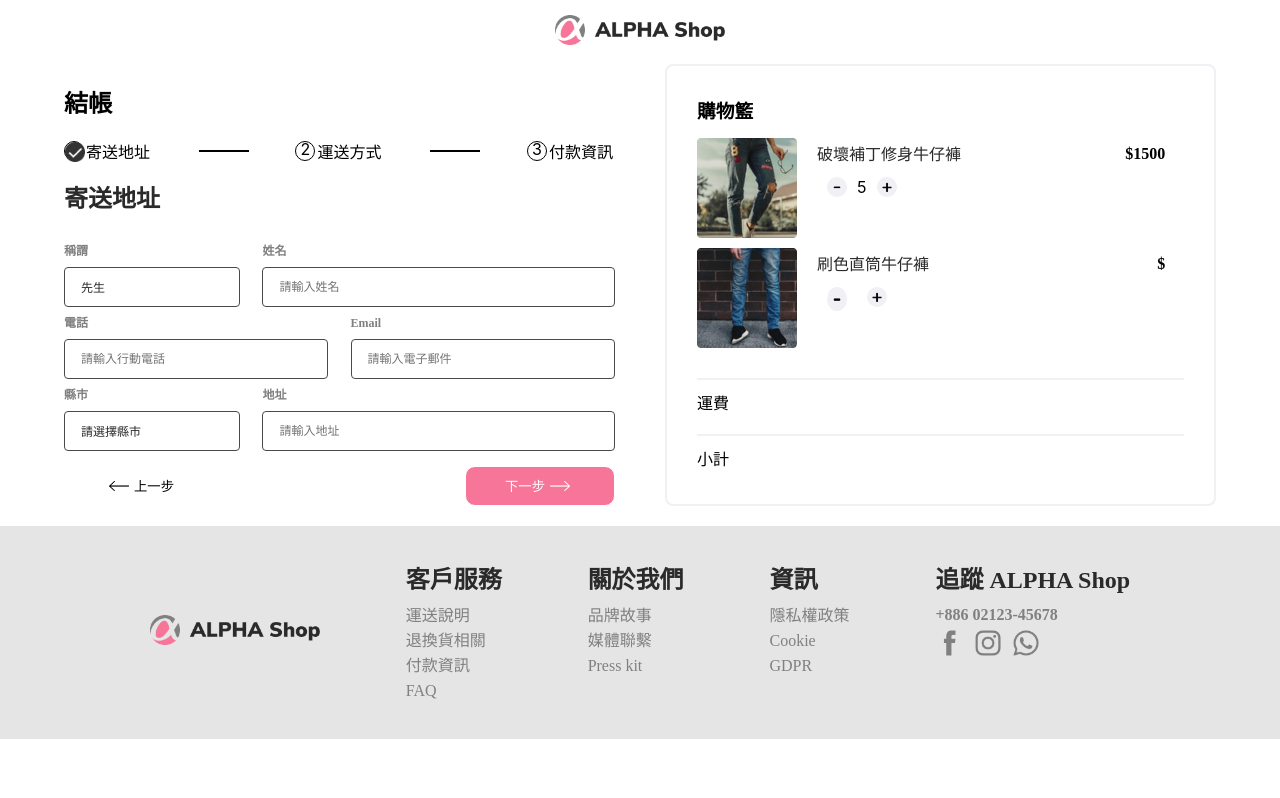
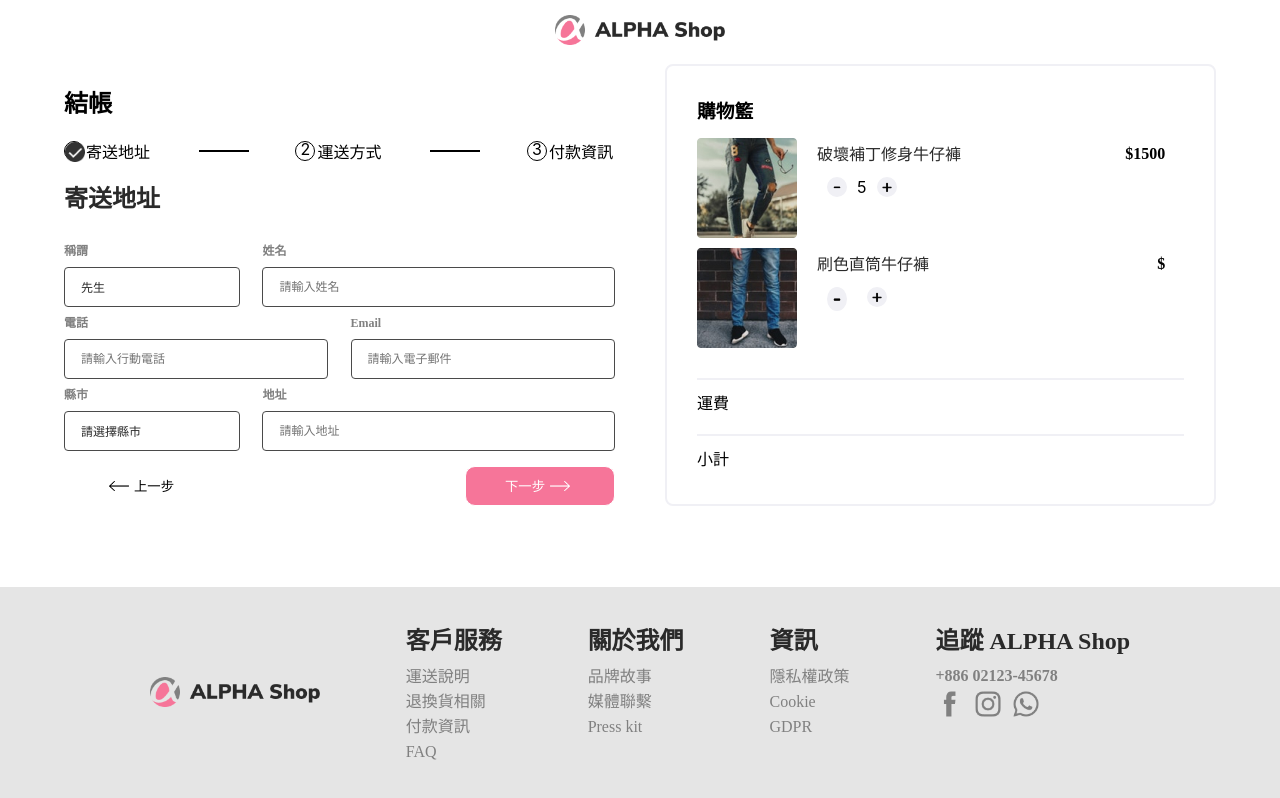
Before and after one commit to yc62897441/react_A3_ALPHA_Shop, a React (Create React App) app: page / in a window 1280 px wide. Built offline with nearby package versions, Linux system fonts and the light colour scheme.

Commit message:
使 Footer 於畫面中置底

```diff
--- a/src/App.css
+++ b/src/App.css
@@ -4,6 +4,12 @@
 
 * {
   box-sizing: border-box;
+}
+
+body {
+  display: flex;
+  flex-direction: column;
+  min-height: 100vh;
 }
 
 ul,
@@ -27,6 +33,7 @@ a {
 .site-main {
   width: 90%;
   max-width: 1280px;
+  flex-grow: 1;
   margin: 0 auto;
   margin-bottom: 20px;
 }
```
